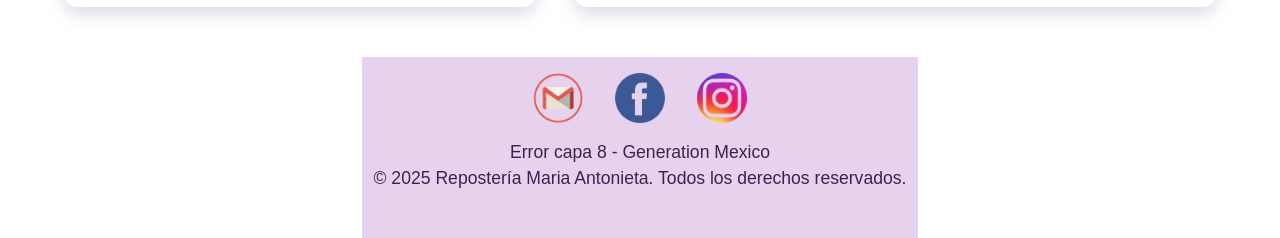
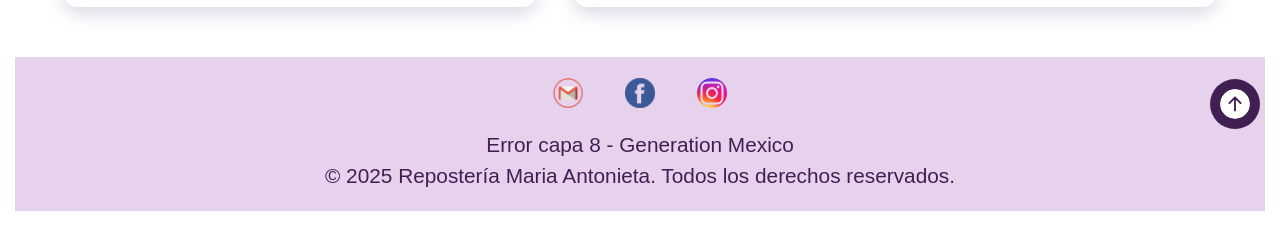
Before and after one commit to draburto05/reposteriaMaria, a website: page Contacto/contacto.html in a window 1280 px wide. Shown: the part 651-889 px from the top of the page. After the commit the page ends 862 px from the top, so only its background shows below. Drawn offline with nearby package versions, Linux system fonts and the light colour scheme.

Commit message:
Estilos actualizados en página de contacto

```diff
--- a/Contacto/contacto.html
+++ b/Contacto/contacto.html
@@ -5,9 +5,10 @@
     <meta name="viewport" content="width=device-width, initial-scale=1">
     <title>Contacto</title>
     <link href="https://cdn.jsdelivr.net/npm/bootstrap@5.3.7/dist/css/bootstrap.min.css" rel="stylesheet" integrity="sha384-LN+7fdVzj6u52u30Kp6M/trliBMCMKTyK833zpbD+pXdCLuTusPj697FH4R/5mcr" crossorigin="anonymous">
-   <link rel="stylesheet" href="../Styles/contacto-style.css">
+  <link rel="stylesheet" href="../componentes/nav-footer.css">
     <!-- Bootstrap Icons -->
     <link rel="stylesheet" href="https://cdn.jsdelivr.net/npm/bootstrap-icons@1.10.5/font/bootstrap-icons.css" />
+     <link rel="stylesheet" href="../Styles/contacto-style.css">
   </head>
 
   <body>
@@ -86,6 +87,8 @@
 
     </main>
 
+
+
 <script type="text/javascript"
         src="https://cdn.jsdelivr.net/npm/@emailjs/browser@4/dist/email.min.js">
 </script>
@@ -100,9 +103,24 @@
     <script src="contacto.js"></script>
 
  </body>
- <footer id="footer-page">
+  <footer class="mi-footer  py-3">
+            <div class="container">
+               <div class="d-flex justify-content-center mb-3">
+                    <a href=mailto:"mariaantonietareposteria2015@gmail.com" target="_blank" class="mx-3">
+                        <img src="../About-WorkTeam/Fotos/gmail.png" alt="Gmail" class="icono-red redes" width="50px" height="50px">
+                    </a>
+                    <a href="https://www.facebook.com/maria.antonieta.01" target="_blank" class="mx-3">
+                        <img src="../About-WorkTeam/Fotos/145802.png" alt="facebook" class="icono-red redes" width="50px" height="50px">
+                    </a>
+                    <a href="https://www.instagram.com/maria.antonieta.reposteria/" target="_blank" class="mx-3">
+                        <img  src="../About-WorkTeam/Fotos/instagram.png" alt="Instagram" class="icono-red redes" width="50px" height="50px">
+                    </a>
+                </div>
 
- <div data-include="../componentes/footer.html"></div>
- </footer>
+                <p class="mb-0" >Error capa  8 - Generation Mexico</p>
+                <p class="mb-1">© 2025 Repostería Maria Antonieta. Todos los derechos reservados. </p>
+            </div>
+           <svg id="ir-arriba" xmlns="http://www.w3.org/2000/svg" width="16" height="16" fill="currentColor" class="bi bi-arrow-up-circle-fill" viewBox="0 0 16 16"> <path d="M16 8A8 8 0 1 0 0 8a8 8 0 0 0 16 0m-7.5 3.5a.5.5 0 0 1-1 0V5.707L5.354 7.854a.5.5 0 1 1-.708-.708l3-3a.5.5 0 0 1 .708 0l3 3a.5.5 0 0 1-.708.708L8.5 5.707z"/></svg>
+        </footer>
 
 </html>
--- a/Styles/contacto-style.css
+++ b/Styles/contacto-style.css
@@ -298,3 +298,43 @@ hr {
     padding-right: 20px;
   }
 }
+
+.redes {
+    padding: 5px;
+}
+
+.redes:hover {
+    transform: scale(1.3);
+    transition: 0.3s;
+}
+
+.mi-footer {
+    background-color: #e6d2ec;
+    text-align: center;
+    font-size: 1.3rem;
+    font-family: "Montserrat", sans-serif;;
+    color: #421f52;
+}
+
+.icono-red {
+    width: 40px;
+    height: 40px;
+}
+
+#ir-arriba {
+    position: fixed;
+    bottom: 20px;
+    right: 20px;
+    background-color: #421f52;
+    color: white;
+    border: none;
+    border-radius: 50%;
+    padding: 10px;
+    cursor: pointer;
+    z-index: 1000;
+    width: 50px;
+    height: 50px;
+    display: flex;
+    align-items: center;
+    justify-content: center;
+}
```
